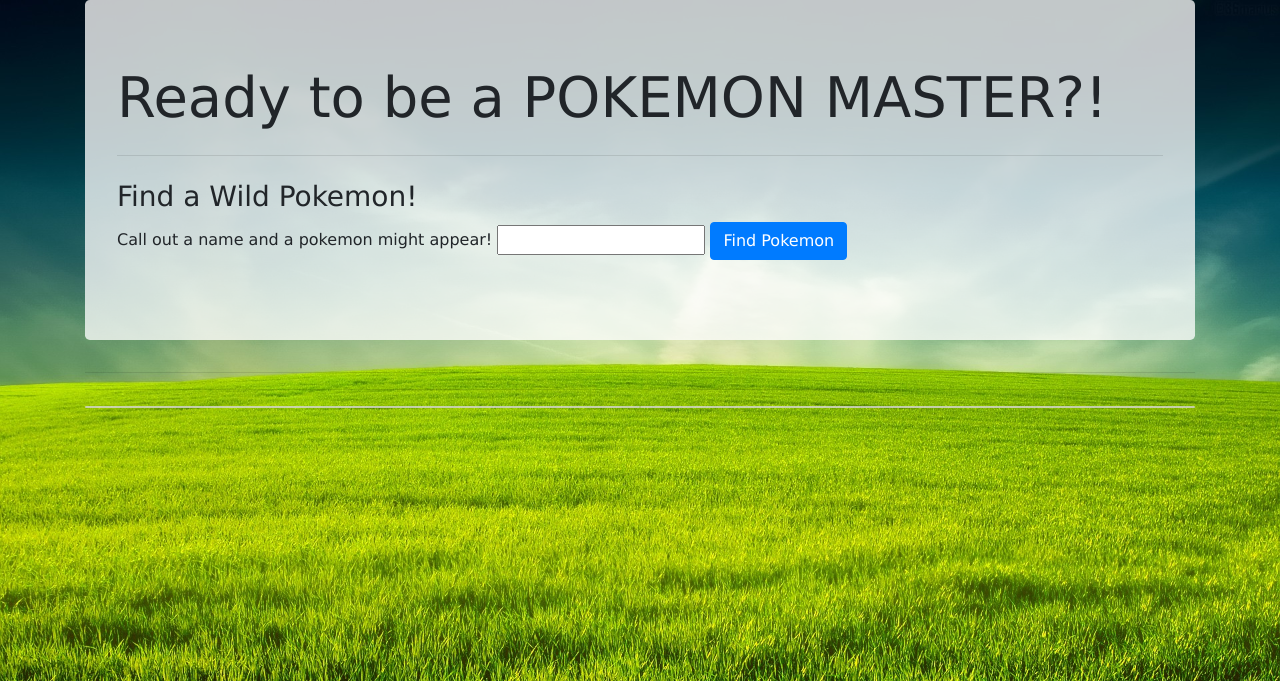
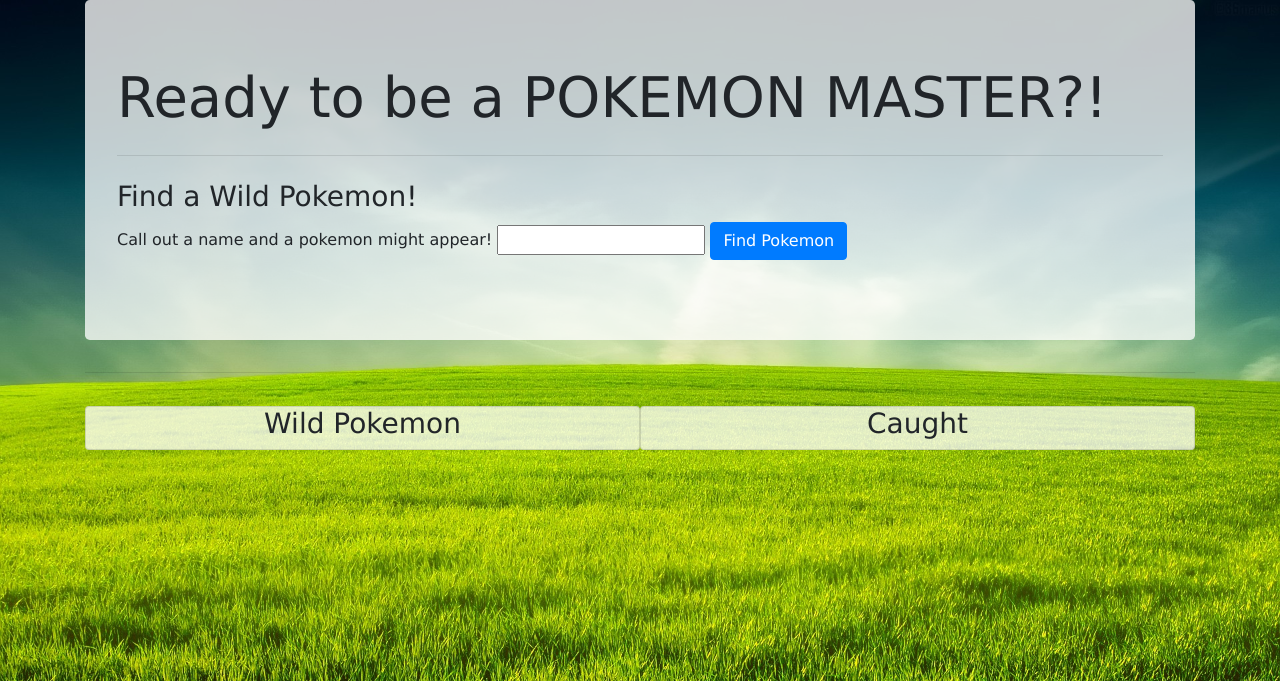
Before and after one commit to EricNg314/Pokemon-Catcher, a Node server app: page / in a window 1280 px wide. Shown: the top 681 px of the page. Run offline with Node 20, Linux system fonts and the light colour scheme; data that the repository does not hold is empty; some libraries are stand-ins or nearby versions.

Commit message:
Adding titles to lists.

```diff
--- a/views/index.handlebars
+++ b/views/index.handlebars
@@ -24,6 +24,7 @@
     <hr>
     <div class="d-flex">
         <div class="card bg-white-transparent col-md-6">
+            <h3 class="text-center">Wild Pokemon</h3>
             {{#each pokemon}}
                 {{!-- {{#if appeared}}  --}}
                     {{#unless caught}}
@@ -33,6 +34,7 @@
             {{/each}}
         </div>
         <div class="card bg-white-transparent col-md-6">
+            <h3 class="text-center">Caught</h3>
             {{#each pokemon}}
                 {{#if caught}}
                     {{>pokemon/poke-block}}
--- a/views/partials/pokemon/poke-block.handlebars
+++ b/views/partials/pokemon/poke-block.handlebars
@@ -3,9 +3,9 @@
     {{!-- Disabled for testing until deployment. --}}
     <img src="{{pokemon_front_sprite_url}}" class="img-fluid justify-content-center" alt="Responsive image">
     {{#if pokemon_nickName}}
-        <h4>{{pokemon_nickName}}</h4>
+        <h5>{{pokemon_nickName}}</h5>
     {{else}}
-        <h4>{{pokemon_name}}</h4>
+        <h5>{{pokemon_name}}</h5>
     {{/if}}
 
     {{#unless caught}}
```
